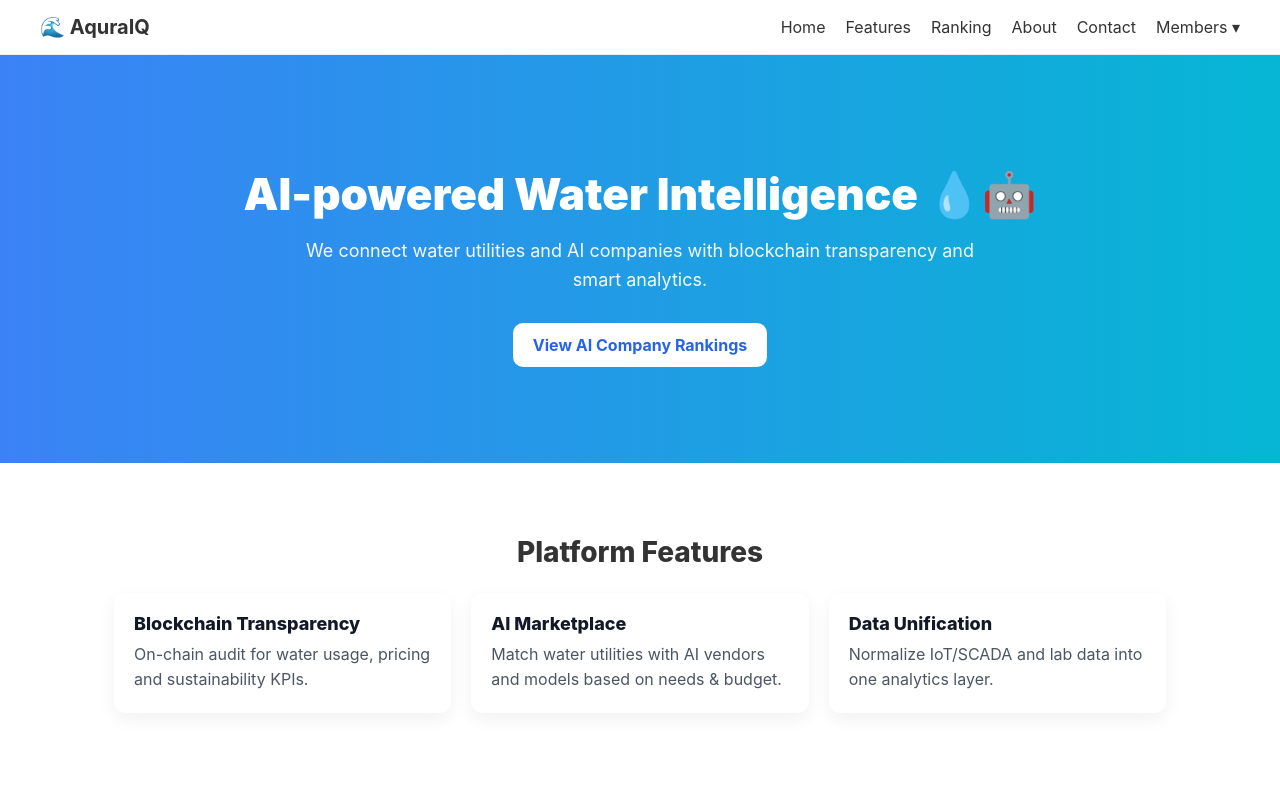
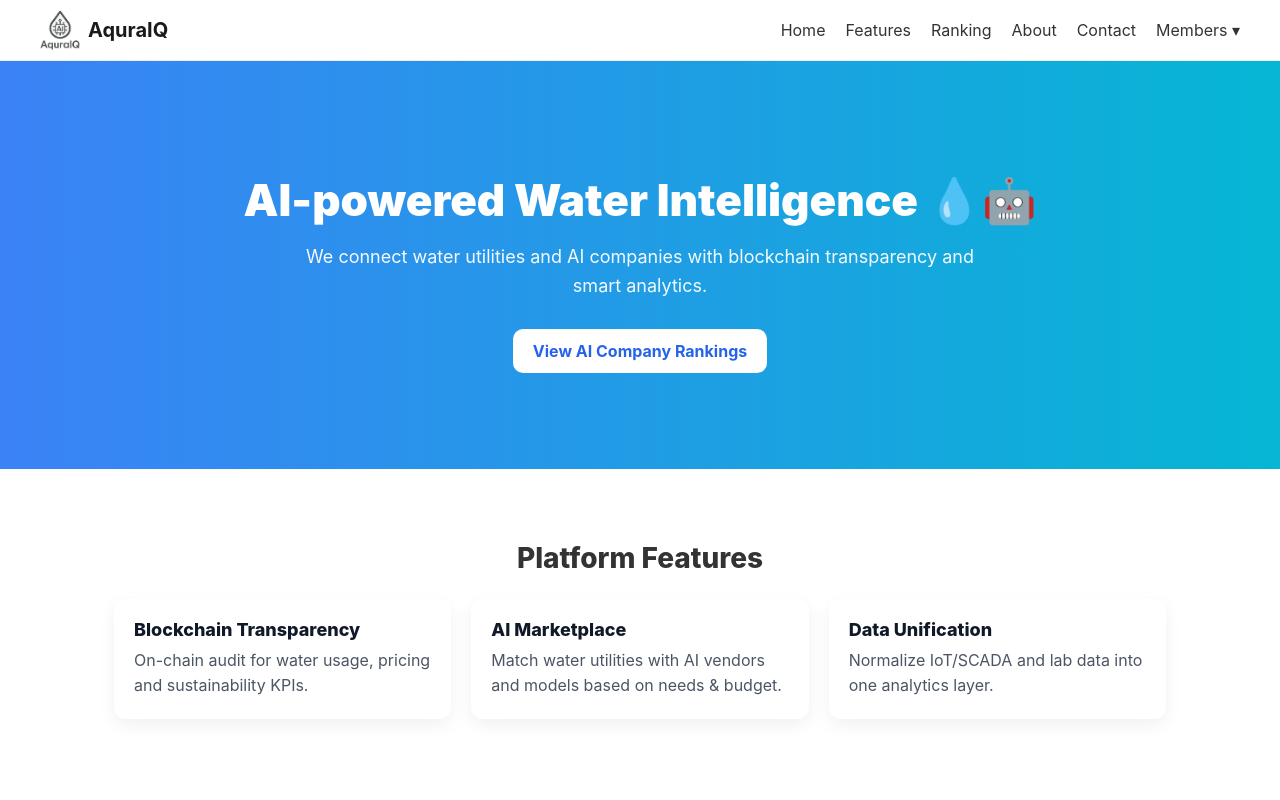
Before and after one commit to aquraiq-site/aquraiq-site, a Next.js app: page / in a window 1280 px wide. Shown: the top 800 px of the page. Built offline with nearby package versions, Linux system fonts and the light colour scheme.

Commit message:
Update Navbar.js

```diff
--- a/components/Navbar.js
+++ b/components/Navbar.js
@@ -1,17 +1,40 @@
 // components/Navbar.js
 import Link from "next/link";
 import { useState } from "react";
+import Image from "next/image";
 
 export default function Navbar() {
   const [isOpen, setIsOpen] = useState(false);
 
   return (
-    <nav style={{ display: "flex", justifyContent: "space-between", padding: "15px 40px", background: "#fff", borderBottom: "1px solid #eee" }}>
-      <div>
+    <nav
+      style={{
+        display: "flex",
+        justifyContent: "space-between",
+        alignItems: "center",
+        padding: "10px 40px",
+        background: "#fff",
+        borderBottom: "1px solid #eee",
+      }}
+    >
+      {/* Logo + Company Name */}
+      <div style={{ display: "flex", alignItems: "center", gap: "10px" }}>
         <Link href="/">
-          <a style={{ fontSize: "20px", fontWeight: "bold" }}>🌊 AquraIQ</a>
+          <a style={{ display: "flex", alignItems: "center", textDecoration: "none" }}>
+            <Image
+              src="/logo.png" // مسیر لوگو (باید فایل لوگو رو داخل public/logo.png بذاری)
+              alt="AquraIQ Logo"
+              width={40}
+              height={40}
+            />
+            <span style={{ fontSize: "20px", fontWeight: "bold", marginLeft: "8px", color: "#1a1a1a" }}>
+              AquraIQ
+            </span>
+          </a>
         </Link>
       </div>
+
+      {/* Navigation Links */}
       <div style={{ display: "flex", gap: "20px", alignItems: "center", position: "relative" }}>
         <Link href="/"><a>Home</a></Link>
         <Link href="/features"><a>Features</a></Link>
```
